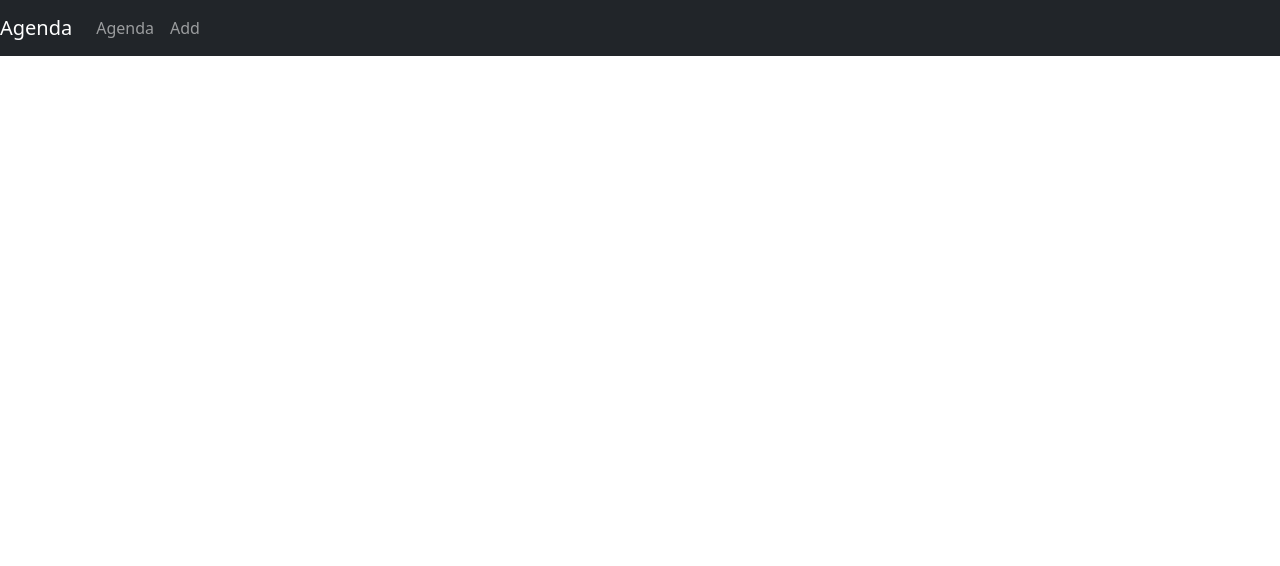
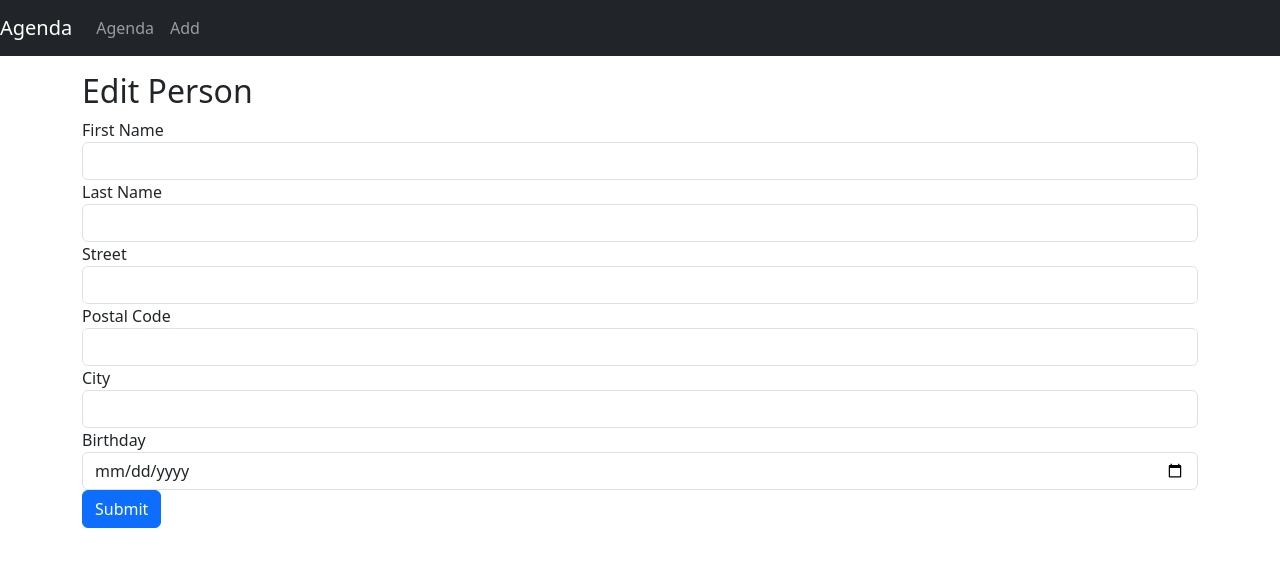
Before and after one commit to danielValleInclan/Agenda-React, a React (Create React App) app in the folder agendafrontend/: page /edit-person/1 in a window 1280 px wide. Shown: the top 566 px of the page. Built offline with nearby package versions, Linux system fonts and the light colour scheme; no server answers; the HTML template or start-up script is replaced by a standard one.

Commit message:
Editar persona funciona, hace falta recargar la pagina

```diff
--- a/agendafrontend/src/App.js
+++ b/agendafrontend/src/App.js
@@ -4,6 +4,7 @@ import "./App.css";
 import AgendaList from './component/agenda-list.component';
 import AddPerson from "./component/add-person.component"; // Importa el componente AddPerson
 import { BrowserRouter as Router, Switch, Route, Link } from 'react-router-dom';
+import EditPerson from "./component/edit-person.component";
 
 
 class App extends Component{
@@ -33,6 +34,7 @@ class App extends Component{
             {/*El en switch se renderizarán todas los compoentes cuta URL coicidan con la activa*/}
               <Route exact path={["/", "/agenda"]} component={AgendaList} />
             <Route exact path="/add" component={AddPerson} />
+            <Route exact path="/edit-person/:id" component={EditPerson} />
             {/*  <Route path="/tutorials/:id" component={Tutorial} /> */}
             </Switch>
           </div>
--- a/agendafrontend/src/component/agenda-list.component.js
+++ b/agendafrontend/src/component/agenda-list.component.js
@@ -1,6 +1,7 @@
 import React, { Component } from "react";
 import AgendaDataService from "../services/agenda.service";
 import { Link, BrowserRouter as Router } from "react-router-dom";
+import EditPerson from "./edit-person.component";
 
 export default class AgendaList extends Component {
     constructor(props) {
@@ -205,10 +206,9 @@ export default class AgendaList extends Component {
                     </div>
 
                     <Link
-                      //Como hemos incluido en el switch esta ruta, /tutorials/+id se renderizará el componente
-                      // tutorials cuando se pulse el enlace.
-                      to={"/agenda/" + currentPerson.id}
+                      to={"/edit-person/" + currentPerson.id}
                       className="badge badge-warning"
+                      style={{ color: "black", backgroundColor: "yellow", padding: "5px", borderRadius: "5px" }} // Estilos para hacer visible el enlace
                     >
                       Edit
                     </Link>
--- /dev/null
+++ b/agendafrontend/src/component/edit-person.component.js
@@ -0,0 +1,132 @@
+import React, { Component } from "react";
+import AgendaService from "../services/agenda.service";
+
+export default class EditPerson extends Component {
+  constructor(props) {
+    super(props);
+    this.state = {
+        id: "",
+        firstName: "",
+        lastName: "",
+        street: "",
+        postalCode: "",
+        city: "",
+        birthday: ""
+    };
+  }
+
+  componentDidMount() {
+    const { id } = this.props.match.params; // Obtener el ID de los parámetros de la URL
+    AgendaService.get(id)
+    .then(response => {
+        const { id, firstName, lastName, street, postalCode, city, birthday } = response.data;
+        this.setState({
+            id,
+            firstName,
+            lastName,
+            street,
+            postalCode,
+            city,
+          birthday
+        });
+      })
+      .catch(error => {
+      console.error("Error fetching person:", error);
+    });
+  }
+
+    handleInputChange = (event) => {
+        const { name, value } = event.target;
+        this.setState({ [name]: value });
+    };
+
+    handleSubmit = (event) => {
+        event.preventDefault();
+        const { id, firstName, lastName, street, postalCode, city, birthday } = this.state;
+        const data = {
+            id: id,
+            firstName: firstName,
+            lastName: lastName,
+            street: street,
+            postalCode: postalCode,
+            city: city,
+            birthday: birthday
+        };
+
+        AgendaService.update(id, data)
+          .then(response => {
+            console.log(response.data);
+            // Aquí puedes manejar la respuesta del servidor, por ejemplo, redireccionar a otra página o mostrar un mensaje de éxito
+          })
+          .catch(error => {
+            console.error("Error updating person:", error);
+            // Aquí puedes manejar el error, por ejemplo, mostrar un mensaje de error al usuario
+          });
+    };
+
+    render() {
+        const { firstName, lastName, street, postalCode, city, birthday } = this.state;
+        return (
+          <div>
+            <h2>Edit Person</h2>
+            <form onSubmit={this.handleSubmit}>
+              <div className="form-group">
+                <label htmlFor="firstName">First Name</label>
+                <input
+                  type="text"
+                  className="form-control"
+                  id="firstName"
+                  required
+                  name="firstName"
+                  value={firstName}
+                  onChange={this.handleInputChange}
+                />
+              </div>
+              {/* Otros campos de formulario similares para los datos de la persona */}
+              <div className="form-group">
+                <label htmlFor="lastName">Last Name</label>
+                <input
+                  type="text"
+                  className="form-control"
+                  id="lastName"
+                  required
+                  name="lastName"
+                  value={lastName}
+                  onChange={this.handleInputChange}
+                />
+              </div>
+              <div className="form-group">
+                <label htmlFor="street">Street</label>
+                <input type="text" className="form-control" id="street" name="street" value={street} onChange={this.handleInputChange} />
+              </div>
+              <div className="form-group">
+                <label htmlFor="postalCode">Postal Code</label>
+                <input
+                  type="text"
+                  className="form-control"
+                  id="postalCode"
+                  name="postalCode" value={postalCode} onChange={this.handleInputChange}
+                />
+              </div>
+              <div className="form-group">
+                <label htmlFor="city">City</label>
+                <input type="text" className="form-control" id="city" name="city" value={city} onChange={this.handleInputChange} />
+              </div>
+              <div className="form-group">
+                <label htmlFor="birthday">Birthday</label>
+                <input
+                  type="date"
+                  className="form-control"
+                  id="birthday"
+                  name="birthday" value={birthday} onChange={this.handleInputChange}
+                />
+              </div>
+              <button type="submit" className="btn btn-primary">
+                Submit
+              </button>
+            </form>
+          </div>
+        );
+    }
+
+}
```
